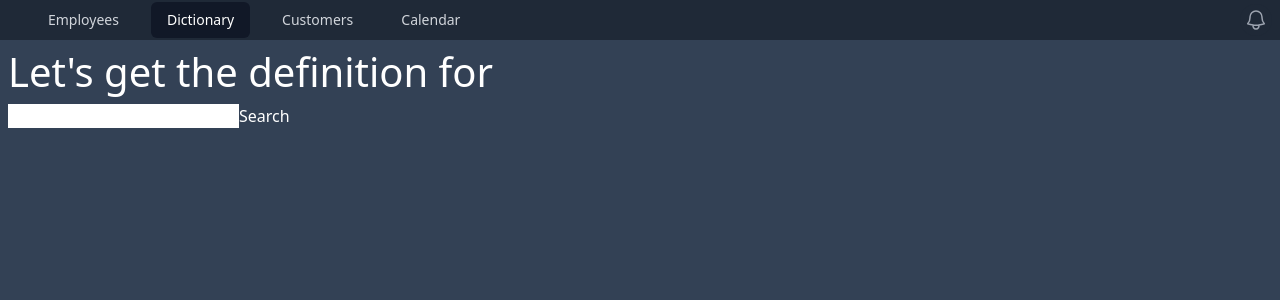
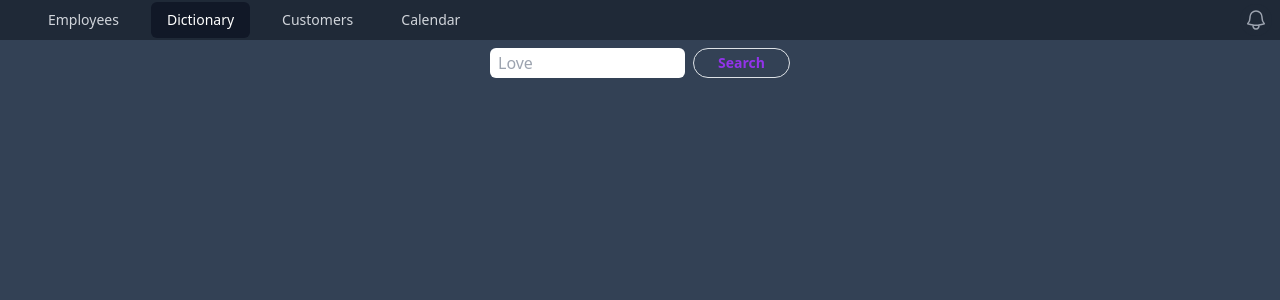
Before and after one commit to Jek-San/random-app, a React (Create React App) app: page /dictionary in a window 1280 px wide. Shown: the top 300 px of the page. Built offline with nearby package versions, Linux system fonts and the light colour scheme.

Commit message:
Search Component

```diff
--- a/src/App.js
+++ b/src/App.js
@@ -22,7 +22,7 @@ function App() {
           <Route path='/employees' element={<Employees />} />
           <Route path='/customers' element={<Customers />} />
           <Route path='/dictionary' element={<Dictionary />} />
-          <Route path='/definition/:find' element={<Definition />} />
+          <Route path='/dictionary/:find' element={<Definition />} />
           <Route path='/404' element={<NotFound />} />
           <Route path='*' element={<NotFound />} />
         </Routes>
--- /dev/null
+++ b/src/component/DefinitionSeacrh.js
@@ -0,0 +1,35 @@
+import { useEffect, useState } from "react"
+import { useNavigate } from "react-router-dom"
+
+export default function DefinitionSearch() {
+  const [word, setWord] = useState("")
+
+  useEffect(() => {
+    console.log("useEffect has been used and have a state =", word)
+  }, [word]
+  )
+
+  const navigate = useNavigate()
+
+  return (
+    <>
+      <form
+        className="flex justify-center space-x-2 max-w-[300px] "
+        onSubmit={() => {
+
+          navigate('/dictionary/' + word)
+        }}>
+        <input
+          placeholder="Love"
+          className="shrink min-w-0 px-2 text-black rounded"
+          type="plan"
+          onChange={(e) => {
+            setWord(e.target.value)
+          }} />
+        <button
+          className="px-4 py-1 text-sm text-purple-600 font-semibold rounded-full border border-purple-200 hover:text-white hover:bg-purple-600 hover:border-transparent focus:outline-none focus:ring-2 focus:ring-purple-600 focus:ring-offset-2">Search</button>
+      </form>
+
+    </>
+  )
+}
--- a/src/pages/Definition.js
+++ b/src/pages/Definition.js
@@ -1,5 +1,6 @@
 import { useEffect, useState } from "react"
 import { useParams, useNavigate, Link } from "react-router-dom";
+import DefinitionSearch from "../component/DefinitionSeacrh";
 import NotFound from "../component/NotFound";
 
 export default function Definition() {
@@ -10,25 +11,50 @@ export default function Definition() {
   const navigate = useNavigate()
   let { find } = useParams()
 
+  const [error, setError] = useState(false)
+
   useEffect(() => {
-    fetch('https://api.dictionaryapi.dev/api/v2/entries/en/' + find)
+    // const url = 'https://httpstat.us/500'
+    const url = 'https://api.dictionaryapi.dev/api/v2/entries/en/'
+    fetch(url + find)
       .then((response) => {
+        // console.log(response.status)
         if (response.status === 404) {
           setNotfound(true)
 
+        } else if (response.status === 401) {
+          navigate('/login')
+        } else if (response.status === 500) {
+          // setServerError(true)
+        }
+        console.log(response.ok)
+        if (!response.ok) {
+          setError(true);
         }
         return response.json()
       })
       .then((data) => {
         setWord(data[0].meanings);
-        console.log(data[0].meanings);
+        // console.log(data[0].meanings);
 
-      });
+      })
+      .catch((e) => {
+        console.log(e.message)
+      })
   }, []);
 
   if (notFound === true) {
     return (<>
       <h1>The word you looking was not found </h1>
+      <DefinitionSearch className="flex justify-center" />
+      <Link to="/dictionary">Search Another word</Link>
+
+    </>
+    )
+  }
+  if (error === true) {
+    return (<>
+      <h1>Something when wrong tryAgain </h1>
       <Link to="/dictionary">Search Another word</Link>
 
     </>
@@ -39,17 +65,21 @@ export default function Definition() {
     <>
       {word ? (
         <>
-          <h1>Here is a Definition Page:</h1>
+          <h1>Here is a Definition Page of : </h1>
           {word.map((meaning, i) => {
             return (
               <p key={i}>
                 {meaning.partOfSpeech + ' '}:
                 {meaning.definitions[0].definition}
               </p>
+
             );
           })}
+          <DefinitionSearch className="flex justify-center" />
         </>
       ) : null}
+
+
     </>
   )
 }
--- a/src/pages/Dictionary.js
+++ b/src/pages/Dictionary.js
@@ -1,28 +1,11 @@
-import { useEffect, useState } from "react"
-import { useNavigate } from "react-router-dom"
+import DefinitionSearch from "../component/DefinitionSeacrh"
+
 
 function Dictionary() {
-  const [word, setWord] = useState("")
-
-  useEffect(() => {
-    console.log("useEffect has been used and have a state =", word)
-  }, [word]
-  )
-
-  const navigate = useNavigate()
-
   return (
-    <>
-      <h1>Let's get the definition for {word}</h1>
-      <input className="text-black" onChange={(e) => {
-        setWord(e.target.value)
-      }} />
-      <button onClick={() => {
-
-        navigate('/definition/' + word)
-      }}>Search</button>
-
-    </>
+    <div className="flex justify-center">
+      < DefinitionSearch />
+    </div>
   )
 }
 
```
